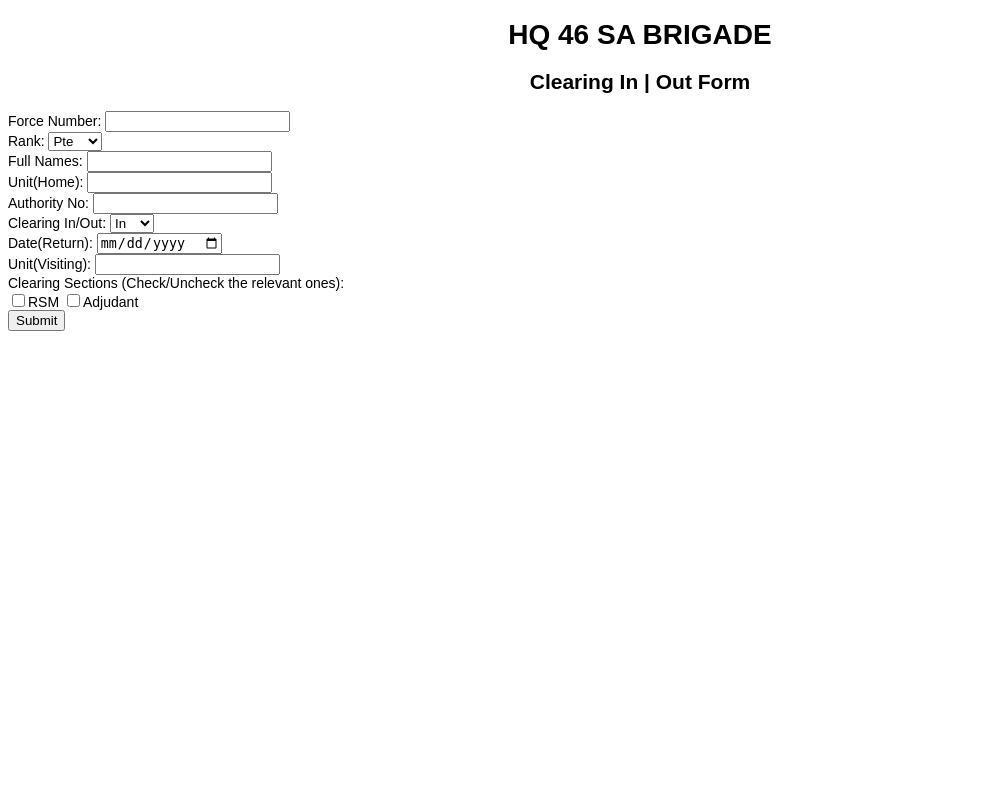
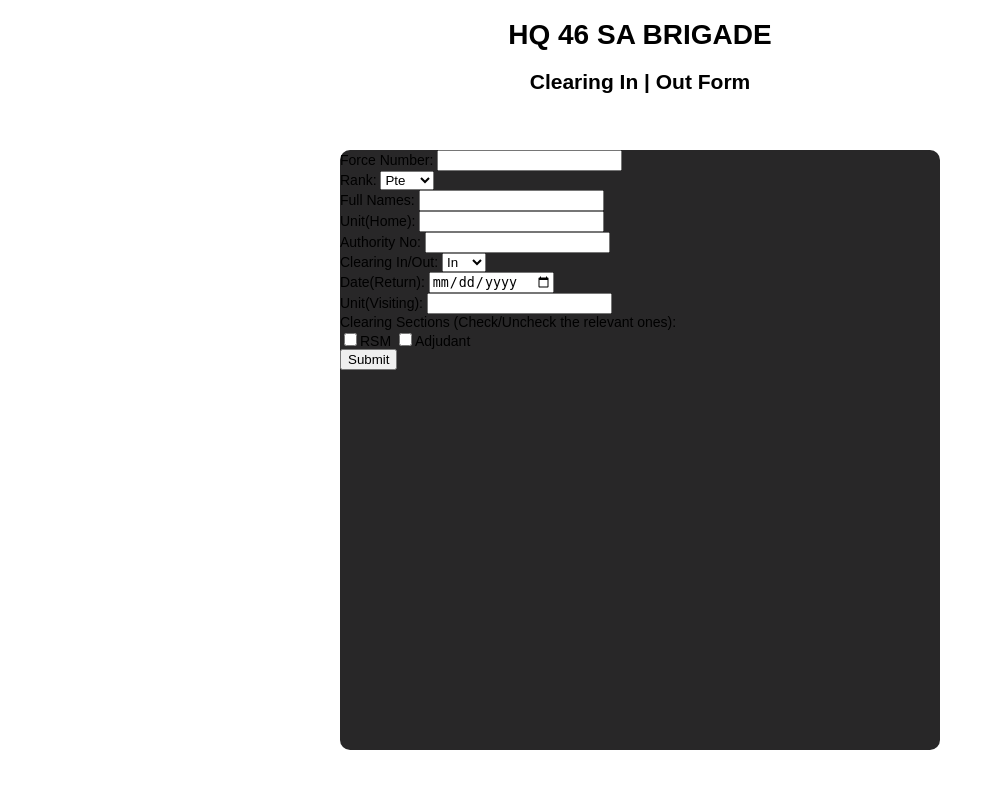
Before and after one commit to Taehillah/WebBased_ClearingInOut, a PHP site: page / in a window 1280 px wide. Shown: the whole page, without its empty margins (0-995 px from the left). Run offline with PHP 8.4, Linux system fonts and the light colour scheme.

Commit message:
centre div and form fill

```diff
--- a/index.php
+++ b/index.php
@@ -82,6 +82,34 @@ if ($_SERVER["REQUEST_METHOD"] === "POST") {
         body {
                     font-family: Arial, Helvetica, sans-serif;
                     font-size: 14px;
+                    background-color: white;
+
+                }
+                div{
+                    position: absolute;
+                    width: 600px !important;
+                    height: 600px;
+
+                    top: 50%;
+                    left: 50%;
+                    margin-top: -250px;
+                    margin-left: -300px;
+
+
+
+
+                }
+                form{
+                    background-color: #282728;
+                    width: 600px;
+                    height: 600px;
+                    border-radius: 10px;
+
+                    margin:0;
+                    padding: 0px;
+
+
+
                 }
 
                 table {
@@ -102,6 +130,7 @@ if ($_SERVER["REQUEST_METHOD"] === "POST") {
 <body>
     <h1 style="text-align: center;">HQ 46 SA BRIGADE</h1>
     <h2 style="text-align: center;">Clearing In | Out Form</h2>
+    <div>
     <form>
         <label for="txtForceNum">Force Number:</label>
         <input type="text" id="txtForceNum" name="txtForceNum"><br>
@@ -142,5 +171,6 @@ if ($_SERVER["REQUEST_METHOD"] === "POST") {
         <br>
         <input type="submit" value="Submit">
     </form>
+    </div>
 </body>
 </html>
```
